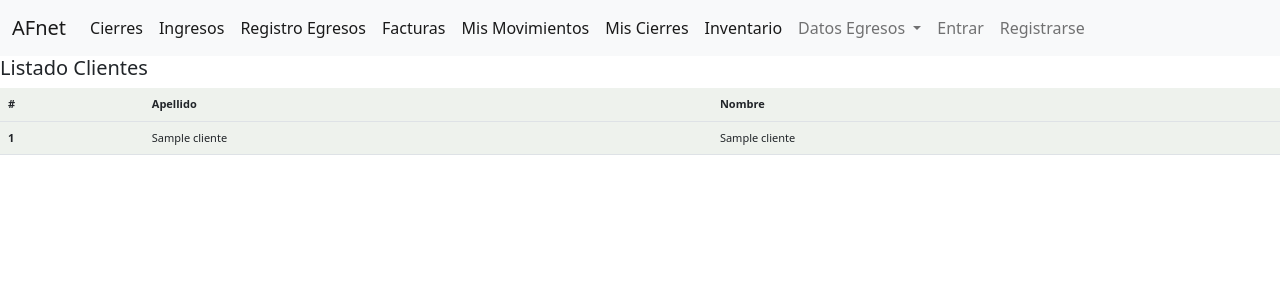
After one commit to dieeromo/ContaAF, a Django app: page /inventario/resumenclientes/ in a window 1280 px wide. The commit adds this page. Shown: the top 300 px of the page. Run offline with Django 3.2, Linux system fonts and the light colour scheme; tables that the repository leaves empty hold one stand-in row (values such as "Sample post").

Commit message:
segunda funcionalidad

```diff
--- a/inventario/models.py
+++ b/inventario/models.py
@@ -29,9 +29,10 @@ class bodega(models.Model):
 
 class clientes(models.Model):
     apenomb = models.CharField(max_length=60)
+    nombre = models.CharField(max_length=60, default='afnet')
     fechaCreacion = models.DateTimeField(auto_now=True)
     def __str__(self):
-        return "{} ".format(self.apenomb)
+        return "{} {} ".format(self.apenomb, self.nombre)
 
 
 
--- /dev/null
+++ b/inventario/templates/listadoClientes.html
@@ -0,0 +1,25 @@
+{% extends 'plantilla1.html' %}
+
+{% block content%}
+<h5>Listado Clientes</h5>
+
+<table class="table small-text">
+    <thead>
+      <tr>
+      <th scope="col" >#</th>
+      <th scope="col" >Apellido</th>
+      <th scope="col" >Nombre</th>
+      </tr>
+   </thead>
+   <tbody>
+      {% for f in clientesList %}
+      <tr>
+        <th scope="row">{{forloop.counter}}</th>
+        <td>{{f.apenomb}}</td>
+        <td>{{f.nombre}}</td>
+
+      </tr>
+      {%endfor%}
+    </tbody>
+   </table>
+{%endblock%}
--- a/inventario/urls.py
+++ b/inventario/urls.py
@@ -23,6 +23,9 @@ urlpatterns =[
      path('registrocierrebodega/<int:idBodega>/<str:fecha>/<int:id_empresa>', views.cierreInventarioBodega , name='cierreInventarioBodega'),
      path('resumencierrebodega/', views.ResumenCierreInventarioBodega , name='ResumenCierreInventarioBodega'),
 
+     path('registroclientes/', views.RegistroClientes , name='RegistroClientes'),
+     path('resumenclientes/', views.ResumenClientes , name='ResumenClientes'),
+
 
 
 
--- a/inventario/views.py
+++ b/inventario/views.py
@@ -3,9 +3,10 @@ from datetime import datetime, timedelta
 from django.db.models import Sum
 from .forms import form_registroInvRetiros, form_registroInvFacturas, form_registroSalidasInstalaciones
 from .forms import form_precierre, form_salidaVentasContado, form_movimientosInventario,form_selecResumenInvFacturas
+from .forms import  form_clientes_reg
 from . models import ingresosRetiros, nuevo_usado, ingresoFacturas, salidaInstalaciones
 from . models import codigo_prod, salidaVentasContado,  movimimientosInventario, cierreInventario2
-from . models import bodega
+from . models import bodega,clientes
 from egresos.models import facturasProveedores
 from general.models import empresa
 
@@ -623,3 +624,20 @@ def ResumenCierreInventarioBodega(request):
     return render(request,'ResumenCierreInventarioBod.html',{
         'cierresInventario':cierresInventario,
     })
+
+def RegistroClientes(request):
+    if request.method == 'GET':
+        return render(request,'registroClientes.html',{
+            'form':form_clientes_reg,
+        })
+    else:
+        form2 = form_clientes_reg(request.POST)
+        nuevoregistro = form2.save(commit=False)
+        nuevoregistro.save()
+
+        return redirect('ResumenClientes')
+def ResumenClientes(request):
+    clientesList = clientes.objects.all()
+    return render(request,'listadoClientes.html',{
+        'clientesList':clientesList,
+    })
```
Also changed, not shown: inventario/forms.py (+10 -1 lines), inventario/templates/home_inventario.html (+6 -1 lines), inventario/templates/registroClientes.html (added, +13 -0 lines), inventario/migrations/0011_clientes_nombre.py (added).
